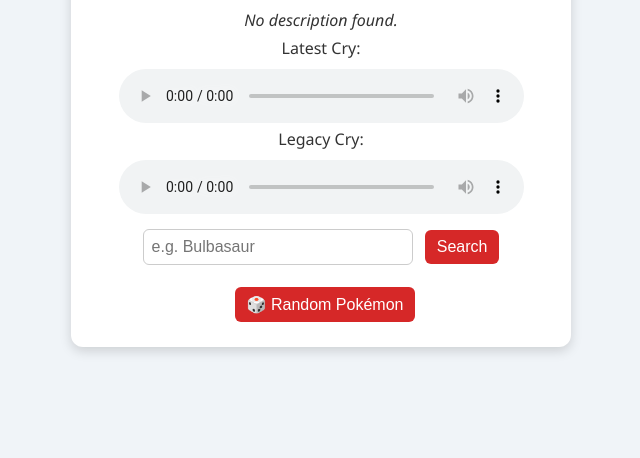
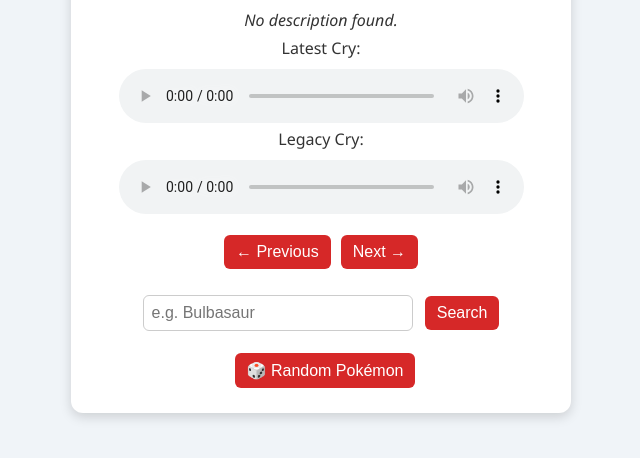
Before and after one commit to Daojim/pokedex, a Flask app: page /pokemon/1 in a window 1280 px wide. Shown: the part 256-714 px from the top of the page, without its empty margins (319-959 px from the left). Run offline with Flask 3, Linux system fonts and the light colour scheme; data that the repository does not hold is empty.

Commit message:
Add previous and next buttons

```diff
--- a/app.py
+++ b/app.py
@@ -19,6 +19,8 @@
 
 @app.route("/pokemon/<pokemonName>")
 def getPokemon(pokemonName):
+
+
     #1. Let user manually type url for now.
     url = f"https://pokeapi.co/api/v2/pokemon/{pokemonName.lower()}"
     species_url = f"https://pokeapi.co/api/v2/pokemon-species/{pokemonName.lower()}"
@@ -58,6 +60,10 @@
     latestCry = data['cries']['latest']
     legacyCry = data['cries']['legacy']
 
+    # For previous and next buttons. Ensures I never go below 1 or above 1010
+    prev_id = max(1, poke_id - 1)
+    next_id = min(1010, poke_id + 1)
+
 
     return render_template(
         "pokemon.html",
@@ -70,7 +76,9 @@
         weight=weight,
         description=description,
         latestCry=latestCry,
-        legacyCry=legacyCry
+        legacyCry=legacyCry,
+        prev_id=prev_id,
+        next_id=next_id
     )
 
 @app.route('/random')
--- a/static/style.css
+++ b/static/style.css
@@ -86,6 +86,17 @@
 
 .home-button {
   text-align: left;
+}
+
+.nav-buttons {
+  display: flex;
+  justify-content: center;
+  gap: 10px;
+  margin: 16px 0;
+}
+
+.nav-buttons button {
+  margin: 0;
 }
 
 .type-badge {
--- a/templates/pokemon.html
+++ b/templates/pokemon.html
@@ -48,6 +48,22 @@
           <source src="{{ legacyCry }}" type="audio/ogg" />
         </audio>
       </figure>
+
+      <div class="nav-buttons">
+        <form
+          action="{{ url_for('getPokemon', pokemonName=prev_id) }}"
+          method="get"
+        >
+          <button type="submit">← Previous</button>
+        </form>
+        <form
+          action="{{ url_for('getPokemon', pokemonName=next_id) }}"
+          method="get"
+        >
+          <button type="submit">Next →</button>
+        </form>
+      </div>
+
       <form action="{{ url_for('redirect_to_pokemon') }}" method="get">
         <input type="text" name="name" placeholder="e.g. Bulbasaur" required />
         <button type="submit">Search</button>
```
